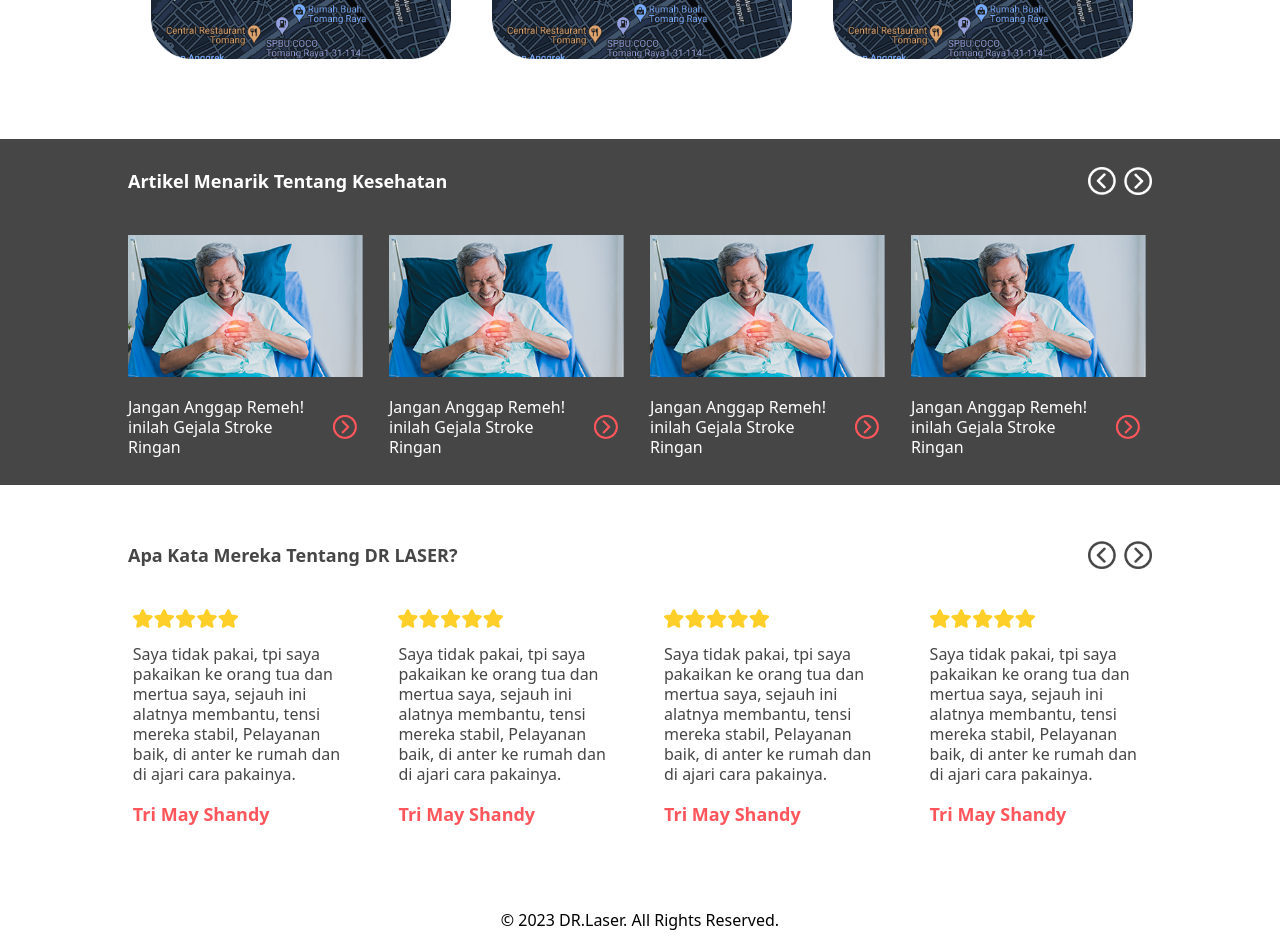
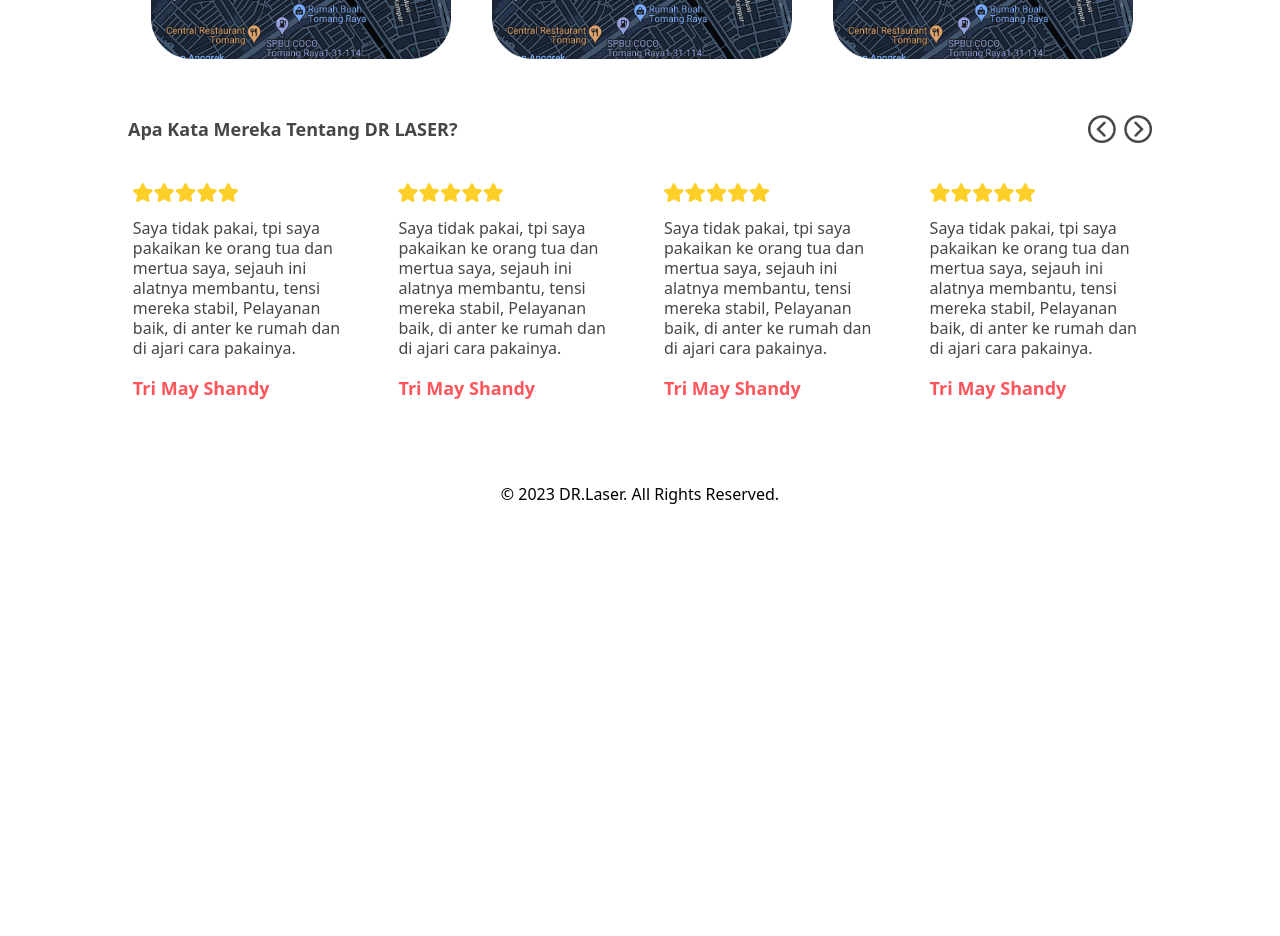
Before and after one commit to yudhaeric/dr-laser, a Next.js app: page / in a window 1280 px wide. Shown: the part 4220-5156 px from the top of the page. After the commit the page ends 4746 px from the top, so only its background shows below. Built offline with nearby package versions, Linux system fonts and the light colour scheme.

Commit message:
Hide Article Section

```diff
--- a/pages/index.js
+++ b/pages/index.js
@@ -615,7 +615,7 @@ export default function Home() {
         </div>
       </div>
       {/* Article */}
-      <div className='mobile:hidden lg:inline'>
+      <div className='mobile:hidden lg:hidden'>
         <div className='flex flex-col items-center justify-center bg-[#464646] w-full py-7 mt-20'>
           <div className='flex justify-between w-[80%]'>
             <h1 className='text-lg font-bold text-white'>Artikel Menarik Tentang Kesehatan</h1>
```
